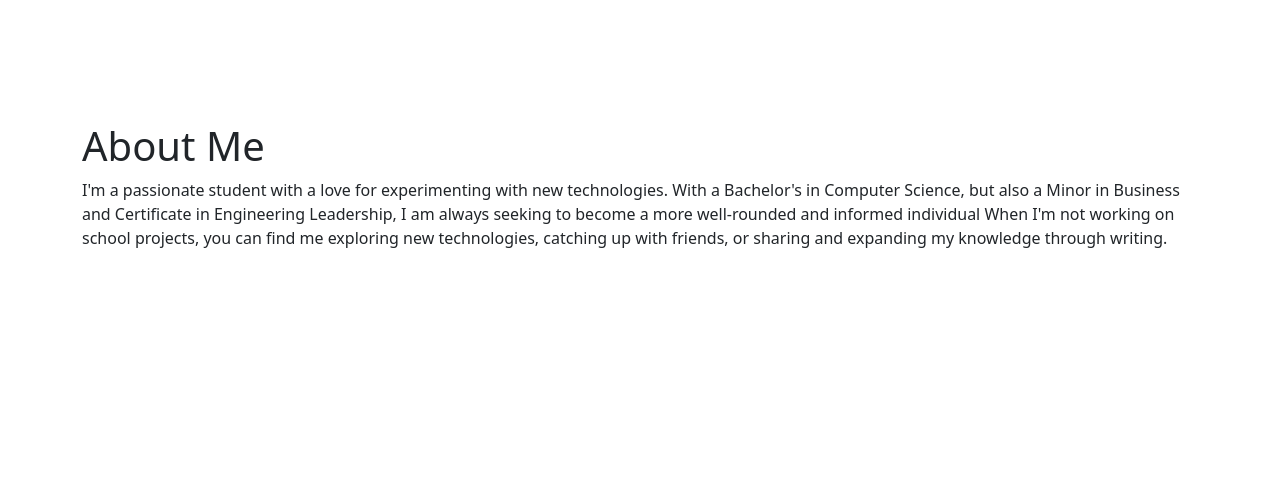
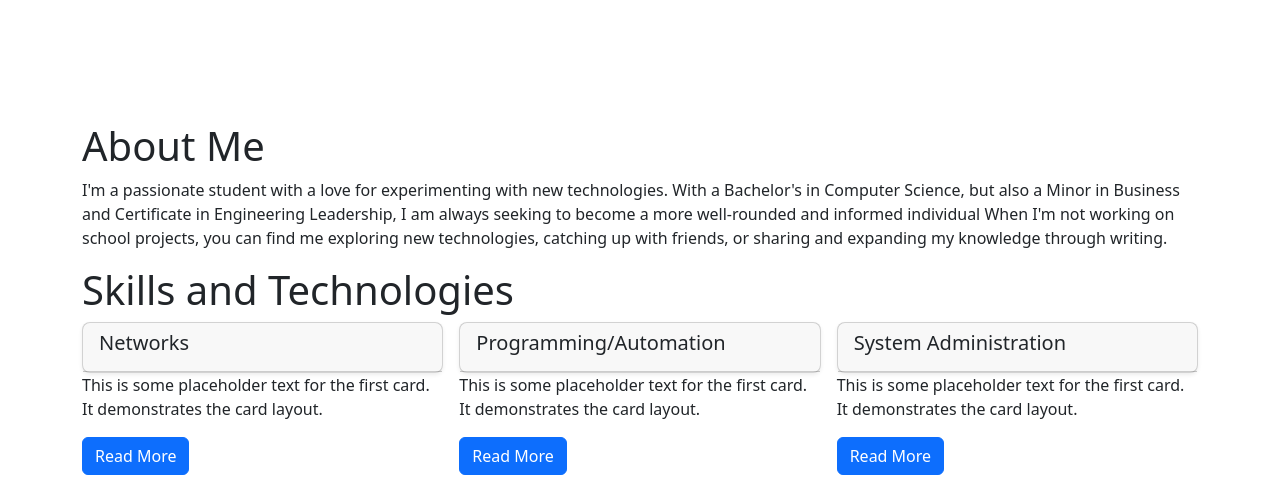
Before and after one commit to zaco6003/personal_website, a website: page index.html in a window 1280 px wide. Shown: the part 510-1001 px from the top of the page. Before the commit the page ends 800 px from the top, so only its background shows below. Drawn offline with nearby package versions, Linux system fonts and the light colour scheme.

Commit message:
added skills section

```diff
--- a/index.html
+++ b/index.html
@@ -37,6 +37,50 @@
 
     </div>
 
+    <section id="skills" class="skills">
+        <div class="container">
+            <h1 class="section-title">Skills and Technologies </h1>
+                <div class="row g-3">
+                    <div class="col-12 col-lg-4 mb-3">
+                        <div class="card rounded-3 shadow-sm">
+                            <div class="card-header">
+                                <h5 class="card-title">Networks</h5>
+                            </div>
+                        </div>
+                        <div class="card-body">
+                                <p class="card-text">This is some placeholder text for the first card. It demonstrates the card layout.</p>
+                                <a href="#" class="btn btn-primary">Read More</a>
+                        </div>
+                    </div>
+
+                    <div class="col-12 col-lg-4 mb-3">
+                        <div class="card rounded-3 shadow-sm">
+                            <div class="card-header">
+                                <h5 class="card-title">Programming/Automation</h5>
+                            </div>
+                        </div>
+                        <div class="card-body">
+                                <p class="card-text">This is some placeholder text for the first card. It demonstrates the card layout.</p>
+                                <a href="#" class="btn btn-primary">Read More</a>
+                        </div>
+                    </div>
+
+                    <div class="col-12 col-lg-4 mb-3">
+                        <div class="card rounded-3 shadow-sm">
+                            <div class="card-header">
+                                <h5 class="card-title">System Administration</h5>
+                            </div>
+                        </div>
+                        <div class="card-body">
+                                <p class="card-text">This is some placeholder text for the first card. It demonstrates the card layout.</p>
+                                <a href="#" class="btn btn-primary">Read More</a>
+                        </div>
+                    </div>
+                </div>
+            </div>
+        </div>
+    </section>
+
     <script src="https://cdn.jsdelivr.net/npm/bootstrap@5.3.8/dist/js/bootstrap.bundle.min.js" integrity="sha384-FKyoEForCGlyvwx9Hj09JcYn3nv7wiPVlz7YYwJrWVcXK/BmnVDxM+D2scQbITxI" crossorigin="anonymous"></script>
 
 </body>
```
